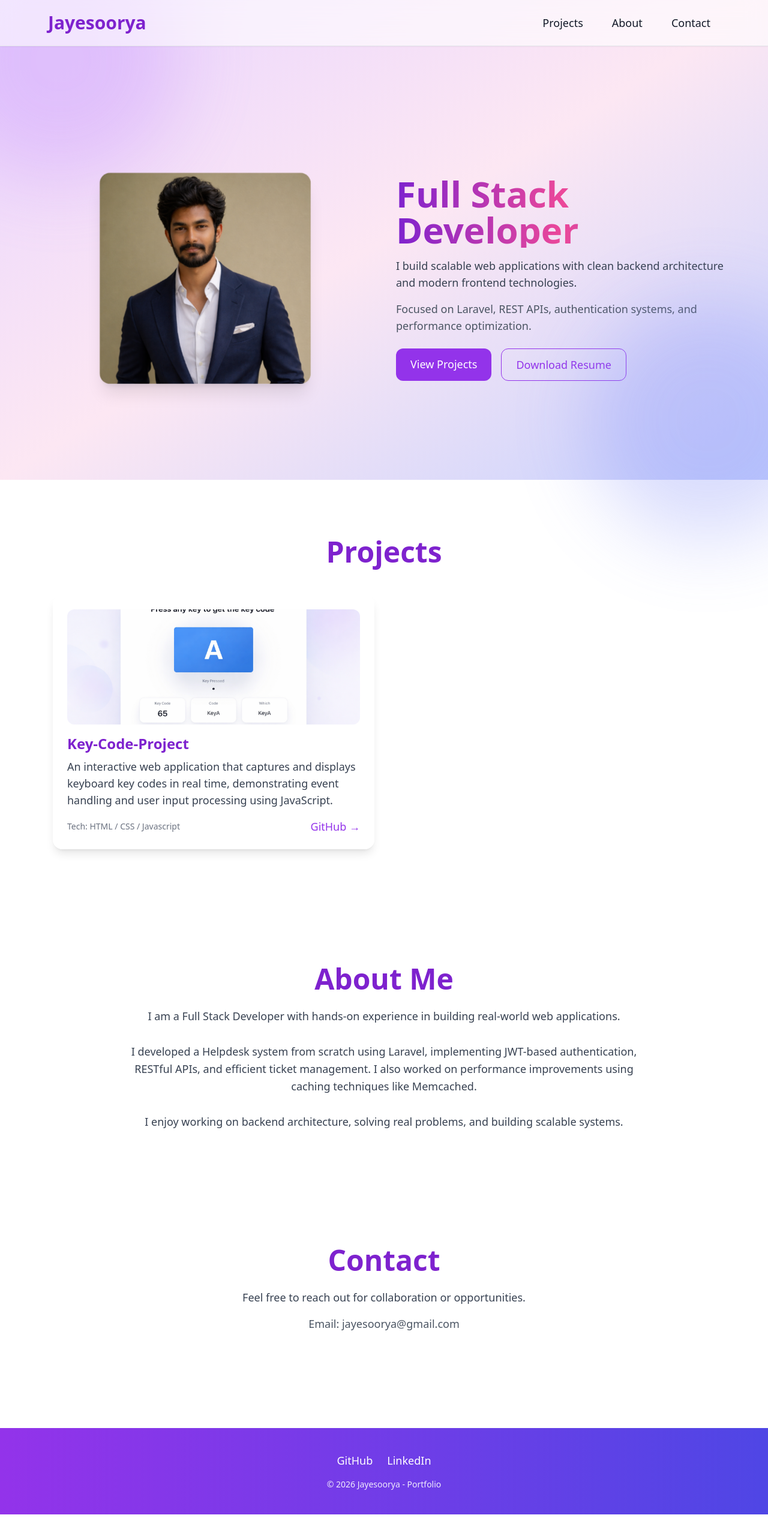
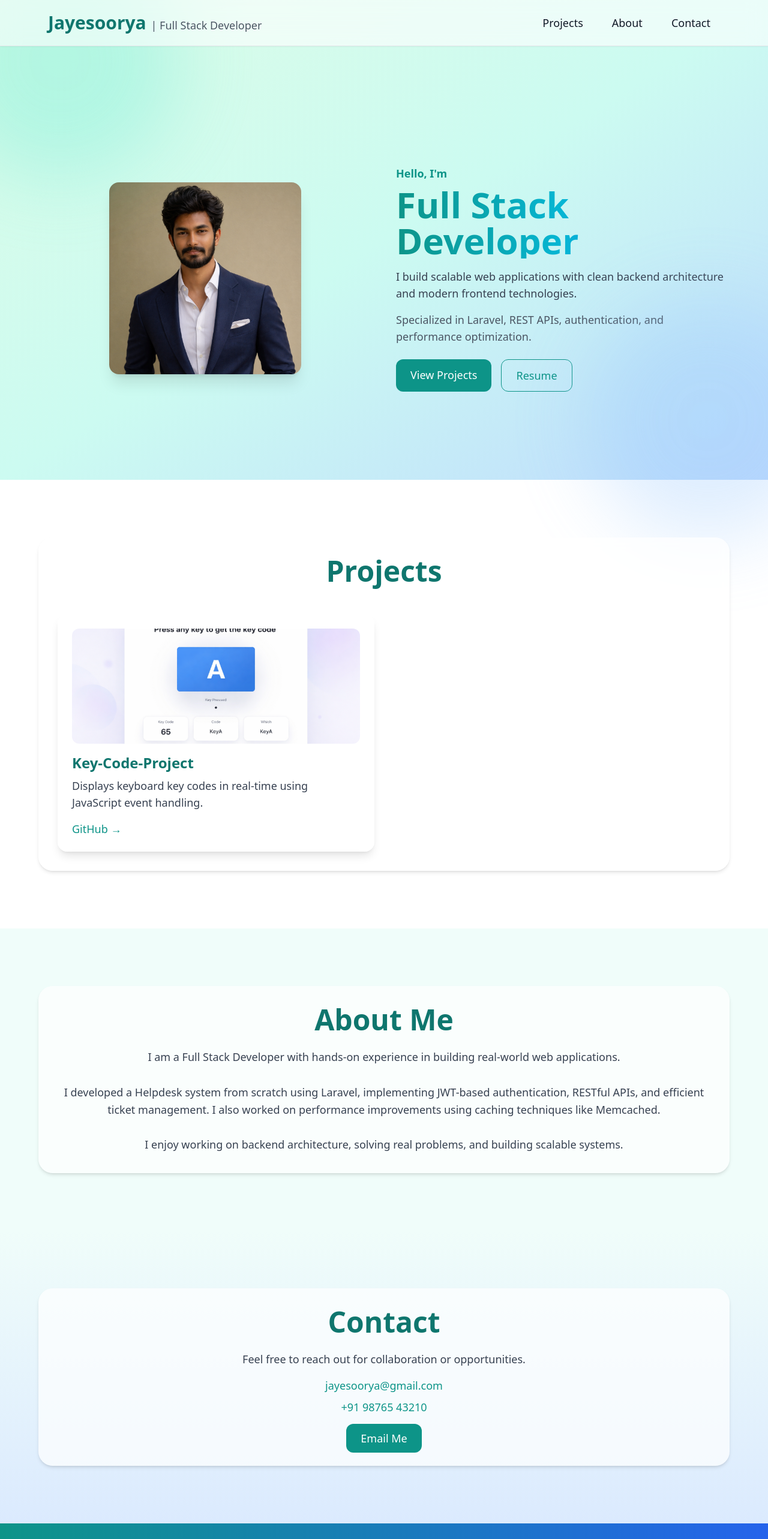
Before and after one commit to Jayesoorya/My-Portfolio, a React (Vite) app: page / in a window 1280 px wide. Shown: the top 2566 px of the page at 60% size. Before the commit the page ends 2525 px from the top, so only its background shows below. Built offline with nearby package versions, Linux system fonts and the light colour scheme.

Commit message:
Made ui changes to the entire site

```diff
--- a/src/Portfolio.jsx
+++ b/src/Portfolio.jsx
@@ -1,7 +1,6 @@
 import React, { useEffect, useState } from "react";
 
 export default function Portfolio() {
-  const [showTop, setShowTop] = useState(false);
   const [active, setActive] = useState("home");
   const [menuOpen, setMenuOpen] = useState(false);
 
@@ -12,7 +11,6 @@ export default function Portfolio() {
       (entries) => {
         entries.forEach((entry) => {
           if (entry.isIntersecting) {
-            entry.target.classList.add("show");
             setActive(entry.target.id);
           }
         });
@@ -22,16 +20,7 @@ export default function Portfolio() {
 
     sections.forEach((sec) => observer.observe(sec));
 
-    const handleScroll = () => {
-      setShowTop(window.scrollY > 300);
-    };
-
-    window.addEventListener("scroll", handleScroll);
-
-    return () => {
-      observer.disconnect();
-      window.removeEventListener("scroll", handleScroll);
-    };
+    return () => observer.disconnect();
   }, []);
 
   const scrollToTop = () => {
@@ -41,10 +30,11 @@ export default function Portfolio() {
   const navItem = (id, label) => (
     <a
       href={`#${id}`}
-      className={`px-4 py-2 rounded-lg transition ${
+      onClick={() => setMenuOpen(false)}
+      className={`px-4 py-2 rounded-lg transition cursor-pointer ${
         active === id
-          ? "bg-purple-600 text-white shadow"
-          : "hover:bg-purple-100"
+          ? "bg-teal-600 text-white shadow"
+          : "hover:bg-teal-100"
       }`}
     >
       {label}
@@ -55,33 +45,29 @@ export default function Portfolio() {
     <div className="min-h-screen font-sans scroll-smooth text-lg text-gray-900">
 
       {/* BACKGROUND */}
-      <div className="fixed inset-0 -z-10 bg-gradient-to-br from-purple-200 via-pink-100 to-indigo-200 pointer-events-none"></div>
+      <div className="fixed inset-0 -z-10 bg-gradient-to-br from-green-100 via-teal-100 to-blue-200"></div>
 
-      <div className="fixed top-[-100px] left-[-100px] w-[400px] h-[400px] bg-purple-400 opacity-30 rounded-full blur-3xl pointer-events-none"></div>
+      <div className="fixed top-[-100px] left-[-100px] w-[400px] h-[400px] bg-teal-300 opacity-30 rounded-full blur-3xl"></div>
 
-      <div className="fixed bottom-[-100px] right-[-100px] w-[400px] h-[400px] bg-indigo-400 opacity-30 rounded-full blur-3xl pointer-events-none"></div>
-
+      <div className="fixed bottom-[-100px] right-[-100px] w-[400px] h-[400px] bg-blue-300 opacity-30 rounded-full blur-3xl"></div>
 
       {/* NAVBAR */}
       <nav className="fixed top-0 left-0 w-full bg-white/60 backdrop-blur-lg border-b border-gray-200 z-50 shadow-sm">
         <div className="max-w-6xl mx-auto flex justify-between items-center p-4">
 
-          {/* LOGO / TITLE */}
           <h1
             onClick={scrollToTop}
-            className="text-xl md:text-3xl font-bold text-purple-700 cursor-pointer"
+            className="text-xl md:text-3xl font-bold text-teal-700 cursor-pointer"
           >
-            Jayesoorya
+            Jayesoorya <span className="font-normal text-gray-600 text-base md:text-lg">| Full Stack Developer</span>
           </h1>
 
-          {/* DESKTOP MENU */}
           <div className="hidden md:flex items-center space-x-4 text-lg">
             {navItem("projects", "Projects")}
             {navItem("about", "About")}
             {navItem("contact", "Contact")}
           </div>
 
-          {/* MOBILE MENU BUTTON */}
           <button
             className="md:hidden text-2xl"
             onClick={() => setMenuOpen(!menuOpen)}
@@ -90,9 +76,8 @@ export default function Portfolio() {
           </button>
         </div>
 
-        {/* MOBILE MENU */}
         {menuOpen && (
-          <div className="md:hidden bg-white border-t border-gray-200 px-4 pb-4 flex flex-col space-y-3 text-lg">
+          <div className="md:hidden bg-white border-t px-4 pb-4 flex flex-col space-y-3 text-lg">
             {navItem("projects", "Projects")}
             {navItem("about", "About")}
             {navItem("contact", "Contact")}
@@ -100,47 +85,40 @@ export default function Portfolio() {
         )}
       </nav>
 
+      {/* HERO */}
+      <section id="home" className="min-h-screen flex items-center pt-32 px-6">
+        <div className="max-w-6xl mx-auto grid md:grid-cols-2 gap-10 items-center">
 
-      {/* HERO */}
-      <section id="home" className="min-h-screen flex items-center justify-center pt-32 px-6">
-        <div className="max-w-6xl w-full grid md:grid-cols-2 gap-10 items-center">
-
-          {/* LEFT - IMAGE */}
           <div className="flex justify-center">
             <img
               src="/profile_pic.png"
               alt="profile"
-              className="w-72 h-72 md:w-80 md:h-80 rounded-2xl object-cover object-[center_20%] scale-110 shadow-xl"
+              className="w-80 h-80 rounded-2xl object-cover object-[center_20%] shadow-xl"
             />
           </div>
 
-          {/* RIGHT - CONTENT */}
           <div>
-            <h2 className="text-5xl md:text-6xl font-extrabold mb-4 bg-gradient-to-r from-purple-700 via-pink-500 to-indigo-600 text-transparent bg-clip-text">
+            <p className="text-teal-600 font-semibold mb-2">Hello, I'm</p>
+
+            <h2 className="text-5xl md:text-6xl font-extrabold mb-4 bg-gradient-to-r from-teal-600 via-cyan-500 to-blue-600 text-transparent bg-clip-text">
               Full Stack Developer
             </h2>
 
-            <p className="text-gray-700 mb-4 text-lg">
+            <p className="text-gray-700 mb-4">
               I build scalable web applications with clean backend architecture and modern frontend technologies.
             </p>
 
             <p className="text-gray-600 mb-6">
-              Focused on Laravel, REST APIs, authentication systems, and performance optimization.
+              Specialized in Laravel, REST APIs, authentication, and performance optimization.
             </p>
 
             <div className="flex gap-4">
-              <a
-                href="#projects"
-                className="bg-purple-600 text-white px-6 py-3 rounded-xl hover:bg-purple-700 transition"
-              >
+              <a href="#projects" className="bg-teal-600 text-white px-6 py-3 rounded-xl hover:bg-teal-700 transition">
                 View Projects
               </a>
 
-              <a href="/Soorya Resume.pdf"
-                download
-                className="border border-purple-600 text-purple-600 px-6 py-3 rounded-xl hover:bg-purple-600 hover:text-white transition"
-              >
-                Download Resume
+              <a href="/Soorya Resume.pdf" download className="border border-teal-600 text-teal-600 px-6 py-3 rounded-xl hover:bg-teal-600 hover:text-white transition">
+                Resume
               </a>
             </div>
           </div>
@@ -148,53 +126,44 @@ export default function Portfolio() {
       </section>
 
       {/* PROJECTS */}
-      <section id="projects" className="px-6 py-24 max-w-6xl mx-auto">
-        <h3 className="text-5xl font-bold mb-12 text-center text-purple-700">
+      <section id="projects" className="px-6 py-24 bg-white/40">
+        <div className="max-w-6xl mx-auto bg-white/70 backdrop-blur rounded-3xl shadow-md p-8">
+
+          <h3 className="text-5xl font-bold mb-12 text-center text-teal-700">
             Projects
           </h3>
 
           <div className="grid md:grid-cols-2 gap-8">
 
-          {/* PROJECT CARD */}
-          <div className="bg-white/70 backdrop-blur rounded-2xl p-6 shadow-lg hover:shadow-xl transition">
+            <div className="bg-white/70 rounded-2xl p-6 shadow-lg hover:shadow-2xl hover:-translate-y-2 transition">
 
-            {/* <div className="h-40 bg-gray-200 rounded-xl mb-4"></div> */}
-            <img src="/key_code.png" alt="Key Code Project" className="h-48 w-full object-cover rounded-xl mb-4"/>
+              <img src="/key_code.png" className="h-48 w-full object-cover rounded-xl mb-4" />
 
-
-            <h4 className="text-2xl font-bold text-purple-700 mb-2">
+              <h4 className="text-2xl font-bold text-teal-700 mb-2">
                 Key-Code-Project
               </h4>
 
               <p className="text-gray-700 mb-4">
-             An interactive web application that captures and displays keyboard key codes in real time, demonstrating event handling and user input processing using JavaScript.
+                Displays keyboard key codes in real-time using JavaScript event handling.
               </p>
 
-            <div className="flex justify-between items-center">
-              <span className="text-sm text-gray-500">
-                Tech: HTML / CSS / Javascript
-              </span>
-
-              <a
-                href="https://github.com/Jayesoorya/Key-Code-Project"
-                target="_blank"
-                className="text-purple-600 hover:underline"
-              >
+              <a href="https://github.com/Jayesoorya/Key-Code-Project" target="_blank" className="text-teal-600 hover:underline">
                 GitHub →
               </a>
             </div>
 
           </div>
-
         </div>
       </section>
 
+      {/* ABOUT */}
+      <section id="about" className="px-6 py-24 bg-teal-50">
+        <div className="max-w-6xl mx-auto bg-white/70 rounded-3xl shadow-md p-8 text-center">
 
-      {/* ABOUT */}
-      <section id="about" className="px-6 py-24 max-w-4xl mx-auto text-center">
-        <h3 className="text-5xl font-bold mb-6 text-purple-700">About Me</h3>
+          <h3 className="text-5xl font-bold mb-6 text-teal-700">About Me</h3>
 
           <p className="text-gray-700 text-lg leading-relaxed">
+
             I am a Full Stack Developer with hands-on experience in building real-world web applications.
             <br /><br />
             I developed a Helpdesk system from scratch using Laravel, implementing JWT-based authentication, RESTful APIs, and efficient ticket management.
@@ -202,57 +171,50 @@ export default function Portfolio() {
             <br /><br />
             I enjoy working on backend architecture, solving real problems, and building scalable systems.
           </p>
+        </div>
       </section>
 
       {/* CONTACT */}
-      <section id="contact" className="px-6 py-24 text-center">
-        <h3 className="text-5xl font-bold mb-6 text-purple-700">Contact</h3>
+      <section id="contact" className="px-6 py-24 bg-gradient-to-b from-teal-50 to-blue-100">
+        <div className="max-w-6xl mx-auto bg-white/70 rounded-3xl shadow-md p-8 text-center">
+
+          <h3 className="text-5xl font-bold mb-6 text-teal-700">Contact</h3>
 
           <p className="text-gray-700 mb-4">
             Feel free to reach out for collaboration or opportunities.
           </p>
 
-        <p className="text-gray-600 mb-6">
-          Email: jayesoorya@gmail.com
+          <p className="mb-2">
+            <a href="mailto:jayesoorya@gmail.com" className="text-teal-600 hover:underline">
+              jayesoorya@gmail.com
+            </a>
           </p>
 
-        {/* <button className="bg-purple-600 text-white px-6 py-3 rounded-xl hover:bg-purple-700 transition">
+          <p className="mb-6">
+            <a href="tel:+919876543210" className="text-teal-600 hover:underline">
+              +91 98765 43210
+            </a>
+          </p>
+
+          <a href="mailto:jayesoorya@gmail.com" className="bg-teal-600 text-white px-6 py-3 rounded-xl hover:bg-teal-700">
             Email Me
-        </button> */}
+          </a>
+        </div>
       </section>
 
       {/* FOOTER */}
-      <footer className="bg-gradient-to-r from-purple-600 to-indigo-600 text-white py-10 mt-10">
-        <div className="text-center">
-
-          <div className="mb-4 space-x-6 text-lg">
-            <a href="https://github.com/Jayesoorya" target="_blank" rel="noopener noreferrer" className="hover:underline">
-              GitHub
-            </a>
-
-            <a href="https://www.linkedin.com/in/jayesoorya-p-11307624a/" target="_blank" rel="noopener noreferrer" className="hover:underline">
-              LinkedIn
-            </a>
+      <footer className="bg-gradient-to-r from-teal-600 to-blue-600 text-white py-10 text-center">
+        <div className="space-x-6 mb-4">
+          <a href="https://github.com/Jayesoorya" target="_blank">GitHub</a>
+          <a href="https://www.linkedin.com/in/jayesoorya-p-11307624a/" target="_blank">LinkedIn</a>
         </div>
 
-          <p className="text-sm opacity-90">
-            © 2026 Jayesoorya - Portfolio
-          </p>
+        <p>© 2026 Jayesoorya</p>
 
-        </div>
-      </footer>
-
-
-      {/* BACK TO TOP */}
-      {showTop && (
-        <button
-          onClick={scrollToTop}
-         className="fixed bottom-6 right-6 bg-white text-purple-600 p-4 rounded-full shadow-xl border border-purple-200 hover:bg-purple-600 hover:text-white hover:scale-110 transition duration-300 z-40"
-
-        >
+        <button onClick={scrollToTop} className="mt-6 w-10 h-10 bg-white text-teal-600 rounded-full mx-auto">
           ↑
         </button>
-      )}
+      </footer>
     </div>
   );
 }
```
Lines whose indentation alone changed are shown as unchanged.
